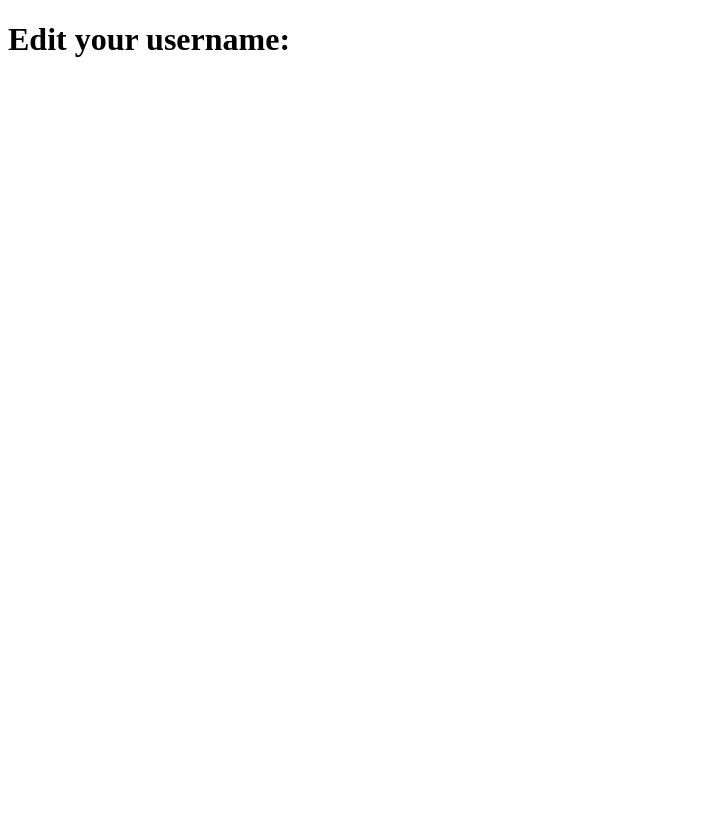
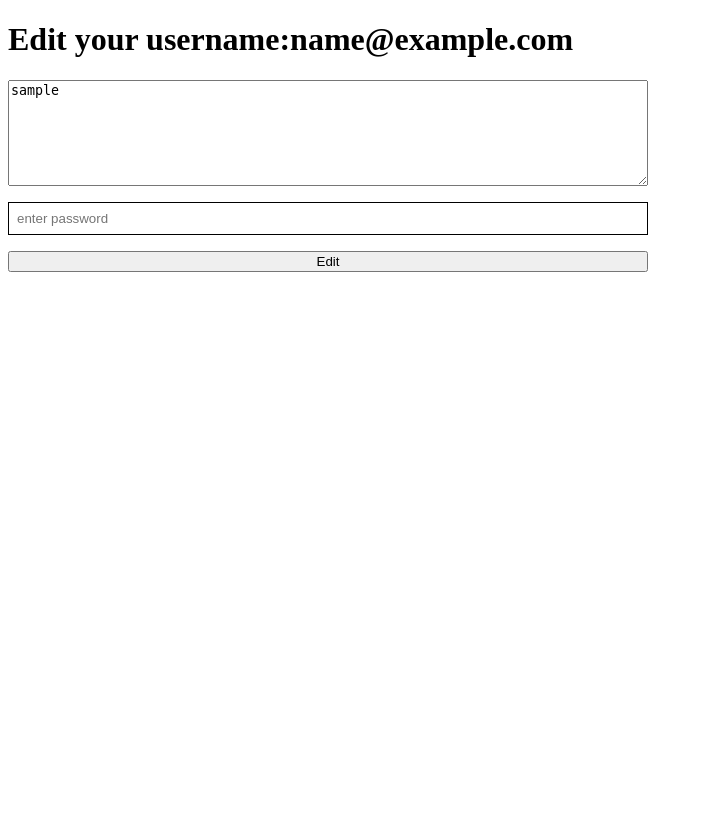
Before and after one commit to udayraut128/LearningWeb, a Node server app: page /user/1/edit in a window 1280 px wide. Shown: the whole page, without its empty margins (0-703 px from the left). Before the commit the page ends 57 px from the top, so only its background shows below. Run offline with Node 20, Linux system fonts and the light colour scheme; tables that the repository leaves empty or names only in its code hold one stand-in row (values such as "Sample post").

Commit message:
add some packages file and edit files

```diff
--- a/All Sql/index.js
+++ b/All Sql/index.js
@@ -2,6 +2,7 @@
  const app = express();
  const port = 3000;
  const path = require("path");
+ const methodOverride = require("method-override");
 
  const { faker } = require("@faker-js/faker");
  const mysql = require("mysql2");
@@ -12,7 +13,8 @@
    database: "myapp",
    password: "UdayRaut@#214125",
  });
-
+ app.use(methodOverride("_method"));
+ app.use(express.urlencoded({extended:true}));
  app.set("view engine", "ejs");
  app.set("views", __dirname + "/views");
 
@@ -119,9 +121,38 @@
  });
 
 // edit route
-app.get("/user/:id/edit", (req,res) => {
-  let {id}=req.params;
-res.render("edit.ejs");
+ app.get("/user/:id/edit", (req, res) => {
+  let {id} = req.params;
+   let q = `SELECT * FROM user WHERE id='${id}'`;
+   try {
+     connection.query(q, (err, result) => {
+       if (err) throw err;
+       let user=result[0];
+       console.log(result);
+       res.render("edit.ejs", { user });
+     });
+   } catch (err) {
+     console.log(err);
+     res.send("Some error in DataBase");
+   }
+ });
+
+
+// Update (DB) route
+app.patch("/user/:id", (req,res) => {
+  let { id } = req.params;
+  let q = `SELECT * FROM user WHERE id='${id}'`;
+  try {
+    connection.query(q, (err, result) => {
+      if (err) throw err;
+      let user = result[0];
+      console.log(result);
+      res.render("edit.ejs", { user });
+    });
+  } catch (err) {
+    console.log(err);
+    res.send("Some error in DataBase");
+  }
 });
 
 
--- a/All Sql/package.json
+++ b/All Sql/package.json
@@ -12,6 +12,7 @@
     "@faker-js/faker": "^8.4.1",
     "ejs": "^3.1.10",
     "express": "^4.19.2",
+    "method-override": "^3.0.0",
     "mysql2": "^3.9.7"
   }
 }
--- a/All Sql/views/edit.ejs
+++ b/All Sql/views/edit.ejs
@@ -4,8 +4,35 @@
     <meta charset="UTF-8">
     <meta name="viewport" content="width=device-width, initial-scale=1.0">
     <title>Edit users</title>
+    <style>
+        body{
+            width: 100%;
+            height: 100vh;
+        }
+        form{
+            display: flex;
+            flex-direction: column;
+            width: 50%;
+
+        }
+
+        form textarea{
+            height: 100px;
+        }
+        form input{
+            border: 1px solid black;
+            padding: 0.5rem;
+            margin: 1rem 0rem;
+        }
+    </style>
 </head>
 <body>
-    <h1> Edit your username:</h1>
+    <h1> Edit your username:<%=user.email  %></h1>
+
+    <form method="post" action="/user/<%=user.id%>?_method=PATCH">
+        <textarea name="username" id=""><%= user.username %></textarea>
+        <input type="password" name="password" placeholder="enter password">
+        <button>Edit</button>
+    </form>
 </body>
 </html>
--- a/All Sql/views/showusers.ejs
+++ b/All Sql/views/showusers.ejs
@@ -24,7 +24,7 @@
                 <td><%= user.email %></td>
                 <td><%= user.username %></td>
                 <td>
-                    <form method="GET" action="/users/<%=user.id%>/edit">
+                    <form method="GET" action="/user/<%=user.id%>/edit">
                     <button>Edit Username</button>
                 </form>
                 </td>
```
Also changed, not shown: 1 other file.
